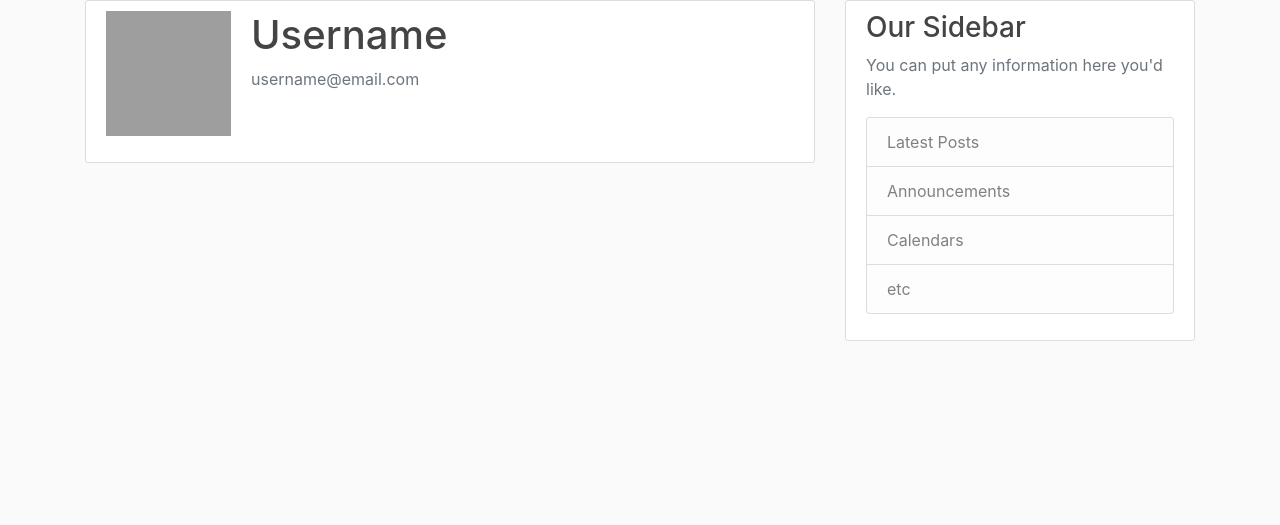
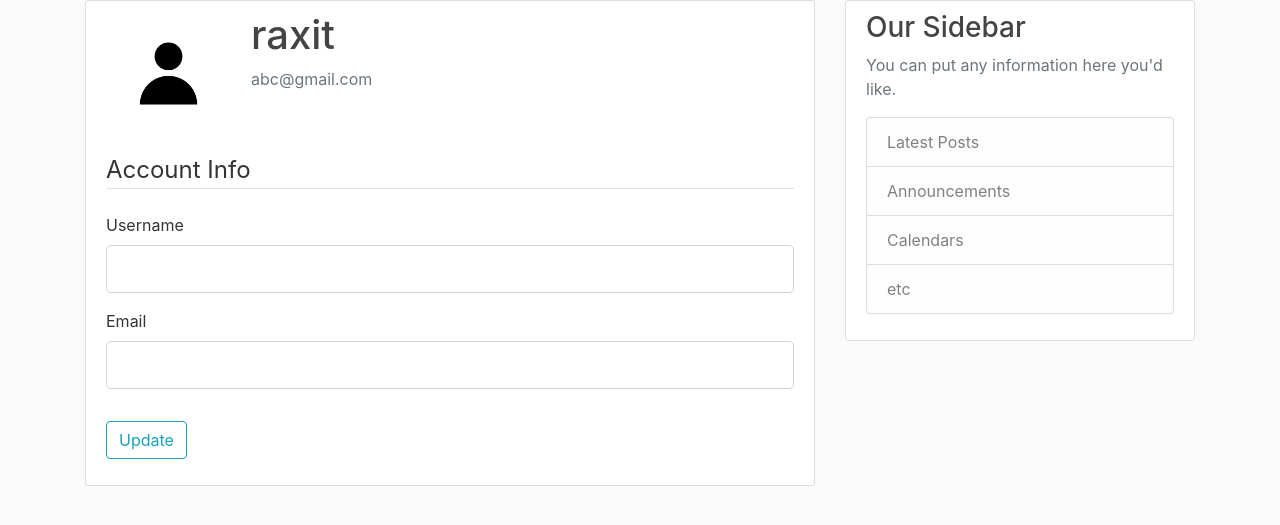
Before and after one commit to raxitgohel/Blog-using-Flask, a Flask app: page /account in a window 1280 px wide. Shown: the part 56-581 px from the top of the page. Run offline with Flask 3, Linux system fonts and the light colour scheme; a user stored in the database is signed in; some libraries are stand-ins or nearby versions; grey boxes are pictures that could not be loaded.

Commit message:
updated account

```diff
--- a/app/form.py
+++ b/app/form.py
@@ -2,6 +2,7 @@ from flask_wtf import FlaskForm
 from wtforms import StringField, PasswordField, SubmitField, BooleanField
 from wtforms.validators import DataRequired, Length, Email, EqualTo, ValidationError
 from app.models import User
+from flask_login import current_user
 
 class RegestrationForm(FlaskForm):
     username = StringField('Username', validators=[DataRequired(), Length(min=2, max=20)])
@@ -26,3 +27,21 @@ class LoginForm(FlaskForm):
     password = PasswordField('Password', validators=[DataRequired()])
     remember = BooleanField('Remember me')
     submit = SubmitField('Login')
+
+class UpdateAccountForm(FlaskForm):
+    username = StringField('Username', validators=[DataRequired(), Length(min=2, max=20)])
+    email = StringField('Email', validators=[DataRequired(), Email()])
+    submit = SubmitField('Update')
+
+    def validate_username(self, username):
+        if username.data != current_user.username:
+            user = User.query.filter_by(username=username.data).first()
+            if user:
+                raise ValidationError('That username is already taken')
+
+
+    def validate_email(self, email):
+        if email.data != current_user.email:
+            user = User.query.filter_by(email=email.data).first()
+            if user:
+                raise ValidationError('That email is already taken')
--- a/app/routes.py
+++ b/app/routes.py
@@ -1,5 +1,5 @@
 from flask import render_template, url_for, flash, redirect, request
-from app.form import LoginForm, RegestrationForm
+from app.form import LoginForm, RegestrationForm, UpdateAccountForm
 from app.models import User, Post
 from app import app, db, bcrypt
 from flask_login import login_user, current_user, logout_user, login_required
@@ -56,4 +56,6 @@ def logout():
 @app.route('/account', methods = ['GET', 'POST'])
 @login_required
 def account():
-    return render_template('account.html', title='Account')
+    form = UpdateAccountForm()
+    image_file = url_for('static', filename=f'profile_pics/{current_user.profile_image}')
+    return render_template('account.html', title='Account', image_file=image_file, form=form)
--- a/app/templates/account.html
+++ b/app/templates/account.html
@@ -2,12 +2,48 @@
 {% block content %}
     <div class="content-section">
         <div class="media">
-            <img class="round-circle account-img" src="'userimage.jpg">
+            <img class="round-circle account-img" src="{{ image_file }}">
             <div class="media-body">
-                <h2 class="account-heading">Username</h2>
-                <p class="text-secondary">username@email.com</p>
+                <h2 class="account-heading">{{ current_user.username }}</h2>
+                <p class="text-secondary">{{ current_user.email }}</p>
             </div>
         </div>
 
-    </div>
+            <form method="POST" action="">
+                {{ form.hidden_tag() }}
+                <fieldset class="form-group">
+                    <legend class="border-bottom mb-4">Account Info</legend>
+                    <div class="form-group">
+                        {{ form.username.label(class="form-control-label") }}
+                        {% if form.username.errors %}
+                            {{ form.username(class="form-control form-control-lg is-invalid") }}
+                            <div class="invalid-feedback">
+                                {% for error in form.username.errors %}
+                                <span>{{ error }}</span>
+                                {% endfor %}
+                            </div>
+                        {% else %}
+                        {{ form.username(class="form-control form-control-lg") }}
+                        {% endif %}
+                    </div>
+                    <div class="form-group">
+                        {{ form.email.label(class="form-control-label") }}
+                        {% if form.email.errors %}
+                            {{ form.email(class="form-control form-control-lg is-invalid") }}
+                            <div class="invalid-feedback">
+                                {% for error in form.email.errors %}
+                                <span>{{ error }}</span>
+                                {% endfor %}
+                            </div>
+                        {% else %}
+                        {{ form.email(class="form-control form-control-lg") }}
+                        {% endif %}
+                    </div>
+                </fieldset>
+                <div class="form-group">
+                    {{ form.submit(class='btn btn-outline-info') }}
+                </div>
+            </form>
+        </div>
+
 {% endblock %}
```
Also changed, not shown: app/static/profile_pics/default.jpeg (added).
